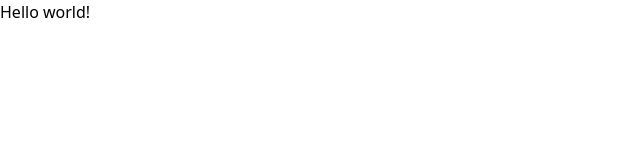
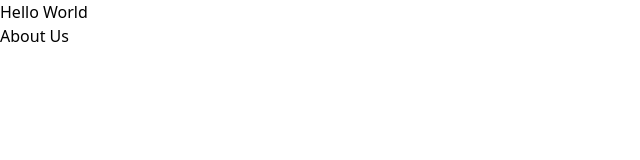
Before and after one commit to ruslancoderuzb2204/anjumanlar, a React (Vite) app: page / in a window 1280 px wide. Shown: the top 160 px of the page, without its empty margins (0-640 px from the left). Built offline with nearby package versions, Linux system fonts and the light colour scheme.

Commit message:
add react-router-dom

```diff
--- a/package.json
+++ b/package.json
@@ -10,8 +10,12 @@
     "preview": "vite preview"
   },
   "dependencies": {
+    "@emotion/react": "^11.11.4",
+    "@emotion/styled": "^11.11.5",
+    "@mui/material": "^5.15.15",
     "react": "^18.2.0",
-    "react-dom": "^18.2.0"
+    "react-dom": "^18.2.0",
+    "react-router-dom": "^6.23.0"
   },
   "devDependencies": {
     "@types/react": "^18.2.66",
--- a/src/App.jsx
+++ b/src/App.jsx
@@ -1,8 +1,25 @@
+import { createRoot } from "react-dom/client";
+import { createBrowserRouter, RouterProvider, Link } from "react-router-dom";
+import Admin from "./pages/Admin/Admin";
+
+const router = createBrowserRouter([
+  {
+    path: "/",
+    element: (
+      <div>
+        <h1>Hello World</h1>
+        <Link to="about">About Us</Link>
+      </div>
+    ),
+  },
+  {
+    path: "admin",
+    element: <Admin/>,
+  },
+]);
 const App = () => {
-  return (
-    <div>
-      <h1 className="text-3xl text-red-200 font-bold underline">Hello world!</h1>
-    </div>
+  return createRoot(document.getElementById('root')).render(
+    <RouterProvider router={router} />
   );
 };
 
--- /dev/null
+++ b/src/pages/Admin/Admin.jsx
@@ -0,0 +1,9 @@
+const Admin = () => {
+  return (
+    <div>
+      Admin
+    </div>
+  )
+}
+
+export default Admin
```
Also changed, not shown: src/pages/Home/Home.jsx (deleted, +0 -9 lines), 1 other file (tests, documents, lock files or other folders).
